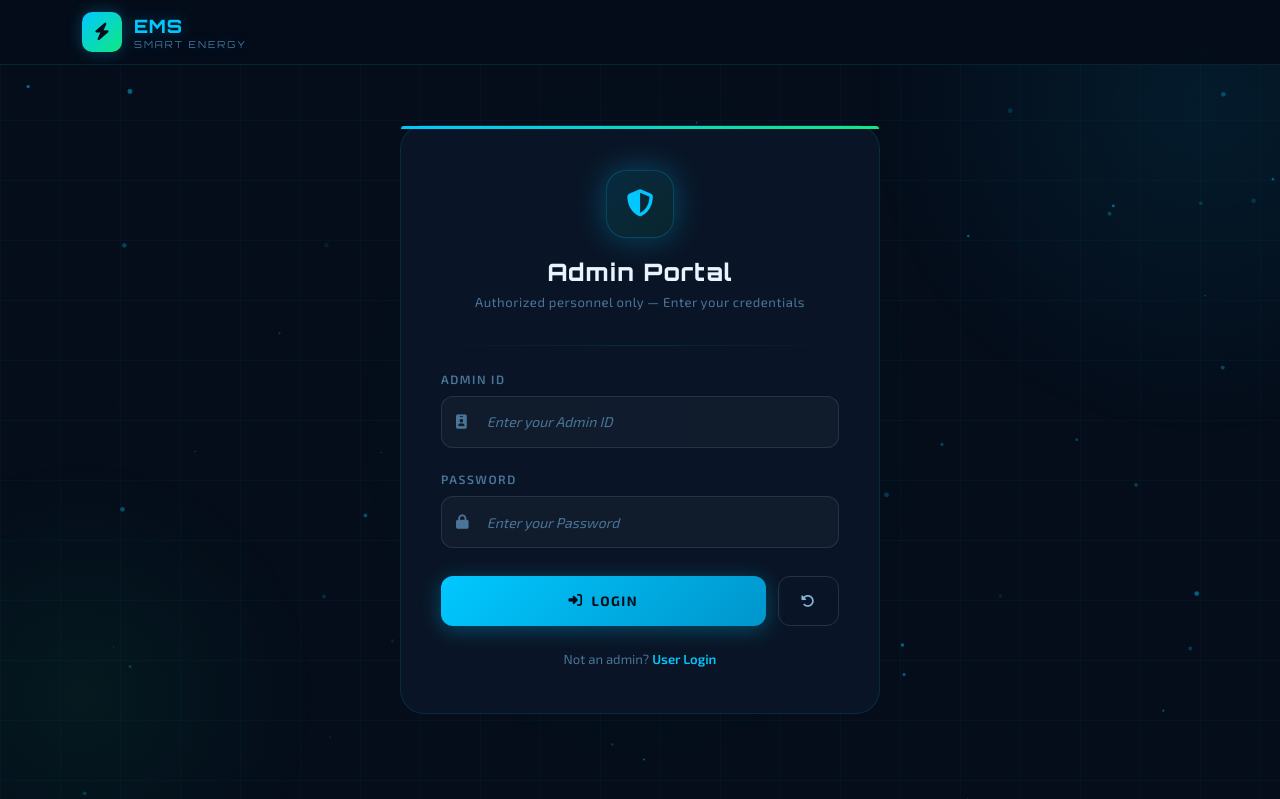
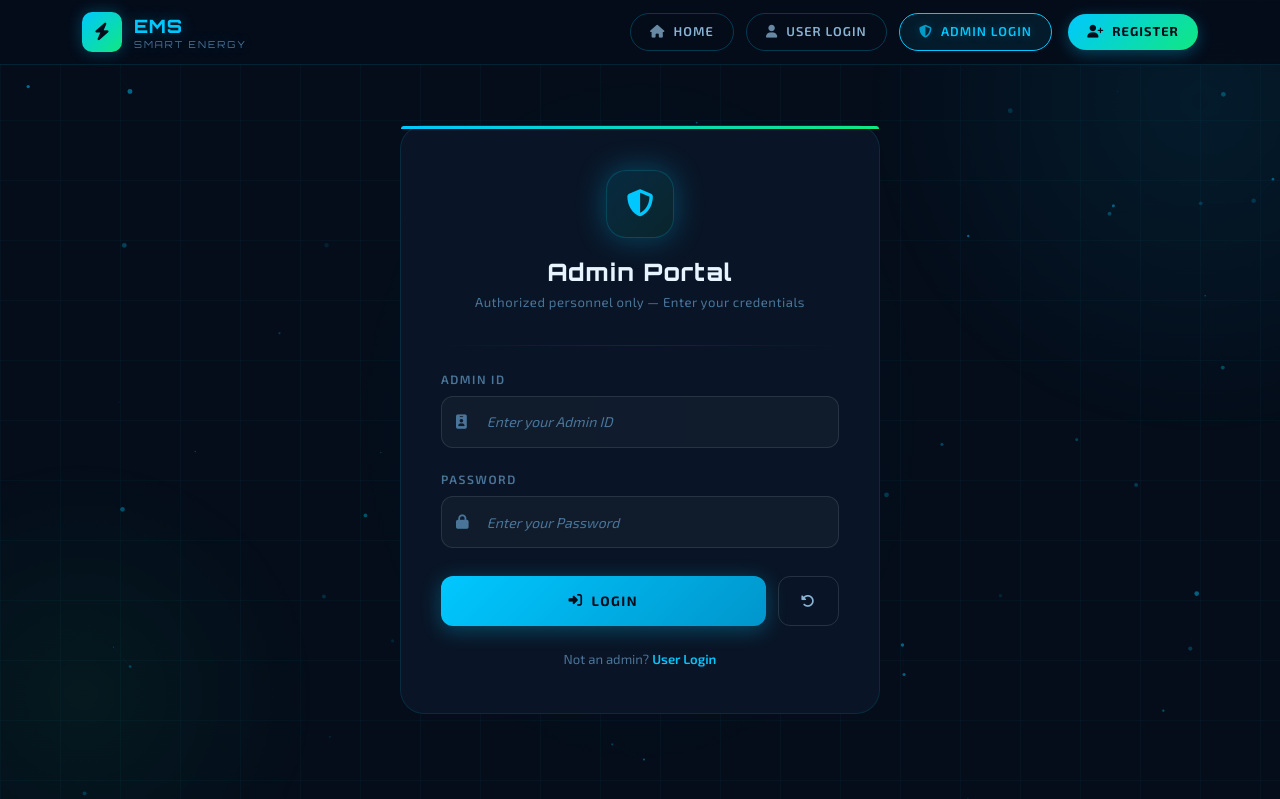
Before and after one commit to sivashankarlingam/energy_management, a Django app: page /AdminLogin/ in a window 1280 px wide. Shown: the top 799 px of the page. Run offline with Django 5.2, Linux system fonts and the light colour scheme.

Commit message:
Fix navbar visibility and style login/register links as buttons

```diff
--- a/assets/templates/base.html
+++ b/assets/templates/base.html
@@ -270,28 +270,52 @@
             width: 60%;
         }
 
+        .btn-navbar {
+            font-family: 'Exo 2', sans-serif;
+            font-size: 0.8rem;
+            font-weight: 600;
+            letter-spacing: 1px;
+            text-transform: uppercase;
+            padding: 0.5rem 1.2rem;
+            border-radius: 20px;
+            text-decoration: none;
+            transition: all 0.3s ease;
+            display: inline-flex;
+            align-items: center;
+            gap: 8px;
+        }
+
+        .btn-navbar-outline {
+            color: var(--text-secondary);
+            border: 1px solid rgba(0, 200, 255, 0.25);
+            margin: 0 4px;
+        }
+
+        .btn-navbar-outline:hover, .btn-navbar-outline.active {
+            color: var(--cyan-primary);
+            border-color: var(--cyan-primary);
+            background: rgba(0, 200, 255, 0.08);
+            text-shadow: 0 0 10px var(--cyan-glow);
+        }
+
         .btn-register {
             background: linear-gradient(135deg, var(--cyan-primary), var(--emerald));
             color: var(--navy-900) !important;
-            font-family: 'Exo 2', sans-serif;
-            font-size: 0.8rem;
             font-weight: 700;
-            letter-spacing: 1.5px;
-            text-transform: uppercase;
-            padding: 0.5rem 1.4rem;
-            border-radius: 25px;
-            border: none;
-            text-decoration: none;
-            display: inline-block;
-            transition: all 0.3s ease;
+            margin-left: 8px;
             box-shadow: 0 4px 15px var(--cyan-glow);
         }
 
         .btn-register:hover {
             transform: translateY(-2px);
             box-shadow: 0 6px 25px rgba(0, 200, 255, 0.5);
-            color: var(--navy-900) !important;
             filter: brightness(1.1);
+        }
+
+        @media (min-width: 992px) {
+            .navbar-collapse-ems {
+                display: block !important;
+            }
         }
 
         /* =============================================
@@ -660,24 +684,24 @@
                 <!-- Nav Links -->
                 <div class="collapse navbar-collapse-ems" id="navbarCollapse">
                     <ul class="nav-ems">
-                        <li class="nav-item {% block home_page %}{% endblock %}">
-                            <a class="nav-link" href="{% url 'home' %}">
-                                <i class="fas fa-house me-1 opacity-75"></i> Home
-                            </a>
-                        </li>
-                        <li class="nav-item {% block user_login %}{% endblock %}">
-                            <a class="nav-link" href="{% url 'UserLogin' %}">
-                                <i class="fas fa-user me-1 opacity-75"></i> User
-                            </a>
-                        </li>
-                        <li class="nav-item {% block admin_login %}{% endblock %}">
-                            <a class="nav-link" href="{% url 'AdminLogin' %}">
-                                <i class="fas fa-shield-halved me-1 opacity-75"></i> Admin
+                        <li class="nav-item">
+                            <a class="btn-navbar btn-navbar-outline {% block home_page %}{% endblock %}" href="{% url 'home' %}">
+                                <i class="fas fa-house opacity-75"></i> Home
                             </a>
                         </li>
                         <li class="nav-item">
-                            <a class="btn-register ms-2" href="{% url 'UserRegister' %}">
-                                <i class="fas fa-user-plus me-1"></i> Register
+                            <a class="btn-navbar btn-navbar-outline {% block user_login %}{% endblock %}" href="{% url 'UserLogin' %}">
+                                <i class="fas fa-user opacity-75"></i> User Login
+                            </a>
+                        </li>
+                        <li class="nav-item">
+                            <a class="btn-navbar btn-navbar-outline {% block admin_login %}{% endblock %}" href="{% url 'AdminLogin' %}">
+                                <i class="fas fa-shield-halved opacity-75"></i> Admin Login
+                            </a>
+                        </li>
+                        <li class="nav-item">
+                            <a class="btn-navbar btn-register" href="{% url 'UserRegister' %}">
+                                <i class="fas fa-user-plus"></i> Register
                             </a>
                         </li>
                     </ul>
```
